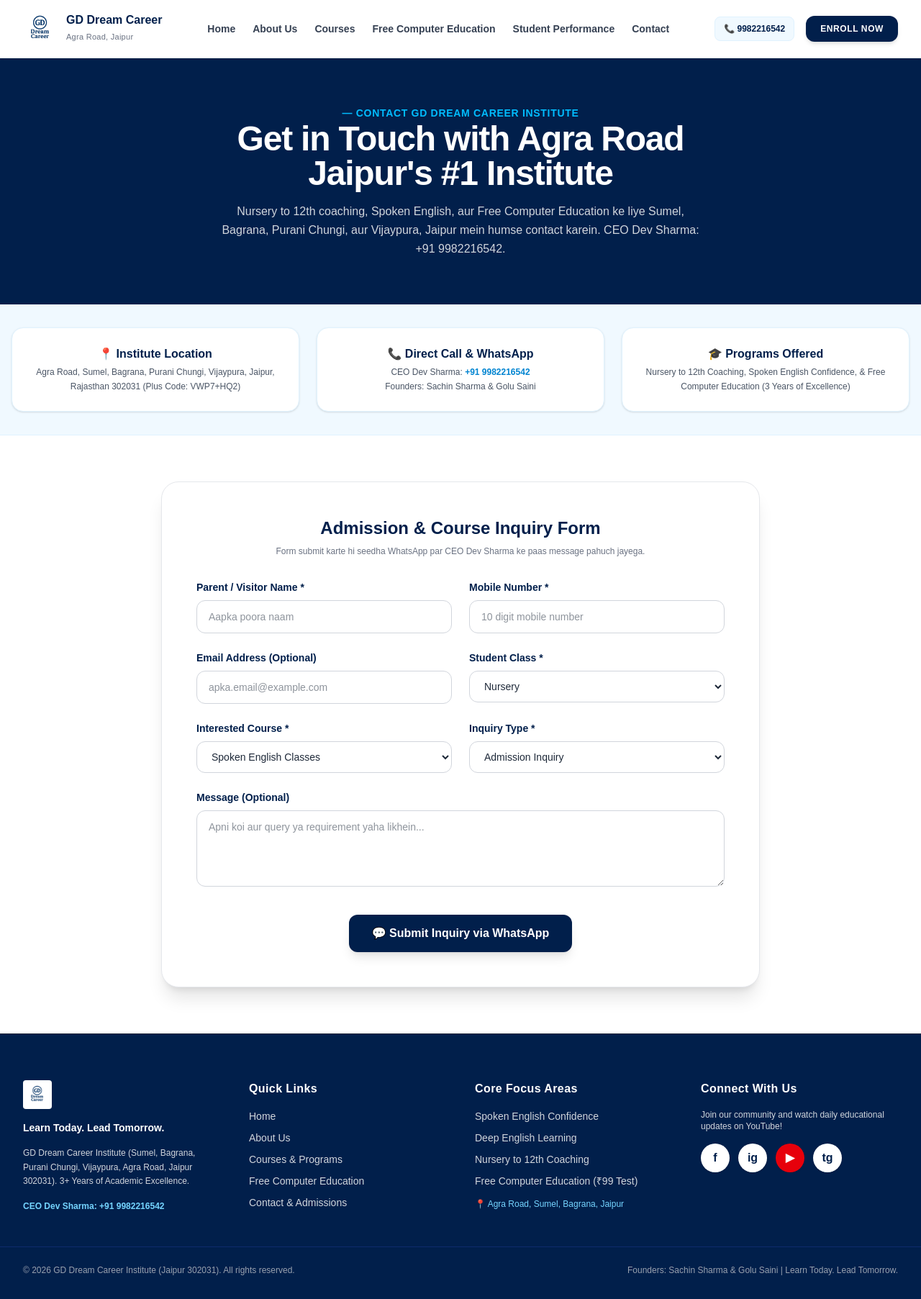
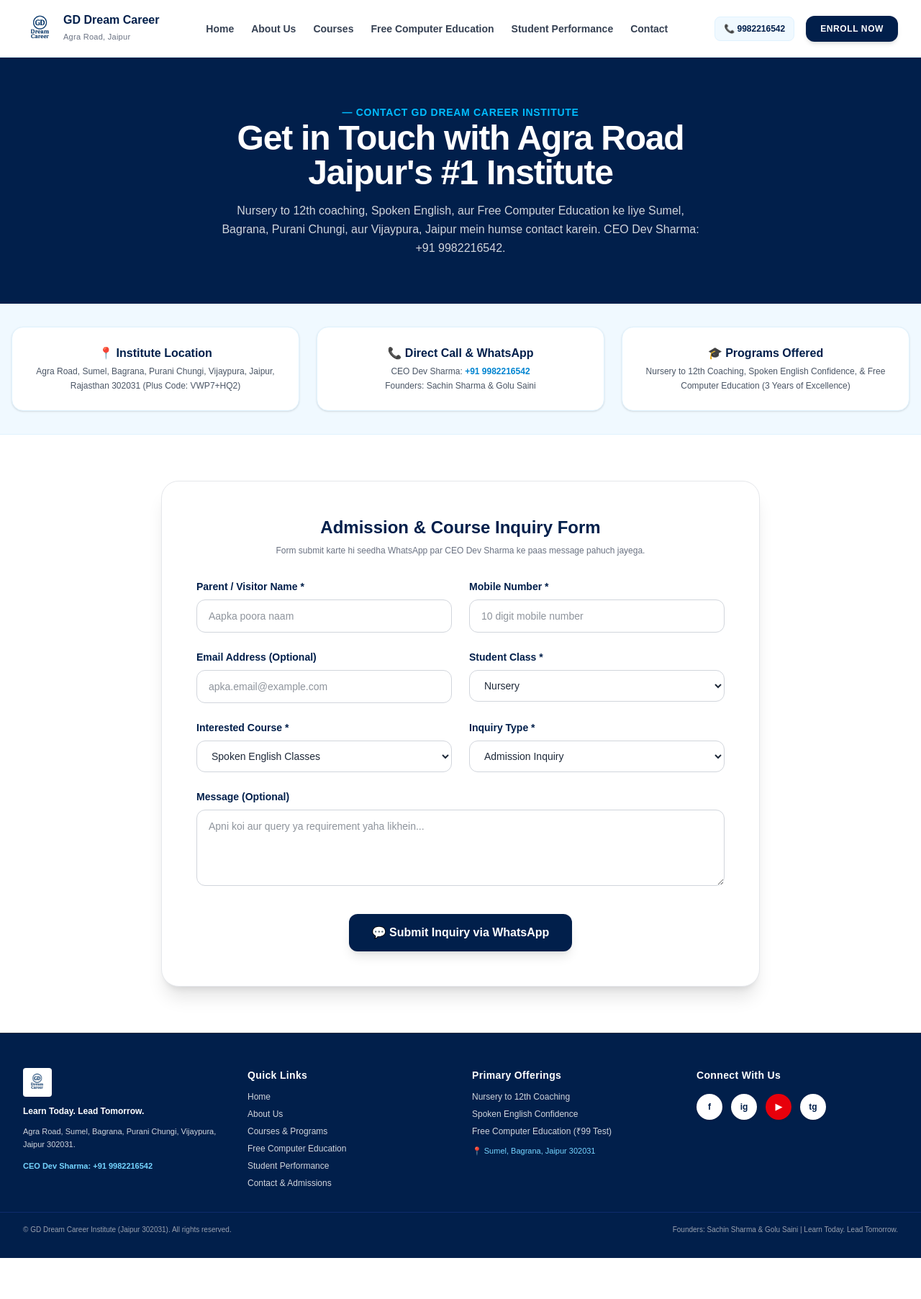
Before and after one commit to dreamcareer4347-rgb/gd-dream-career-frontend, a Next.js app: page /contact in a window 1280 px wide. Shown: the whole page at 72% size. After the commit the page ends 1748 px from the top, so only its background shows below. Built offline with nearby package versions, Linux system fonts and the light colour scheme.

Commit message:
Fixed memory address bug in get_test_copy serializer method

```diff
--- a/src/components/Footer.jsx
+++ b/src/components/Footer.jsx
@@ -4,92 +4,103 @@ import Image from 'next/image';
 
 export default function Footer() {
   return (
-    <footer className="bg-[#011F4B] text-gray-300 pt-16 pb-8 border-t border-slate-800">
-      <div className="max-w-7xl mx-auto px-4 sm:px-6 lg:px-8 grid grid-cols-1 md:grid-cols-2 lg:grid-cols-4 gap-10 mb-12">
+    <>
+      <footer className="bg-[#011F4B] text-gray-300 pt-12 pb-24 sm:pb-8 border-t border-slate-800">
+        <div className="max-w-7xl mx-auto px-4 sm:px-6 lg:px-8 grid grid-cols-1 md:grid-cols-2 lg:grid-cols-4 gap-8 mb-8">
 
-        {/* Column 1: Logo, Tagline & Local Info */}
-        <div className="space-y-4">
+          {/* Column 1: Logo & Tagline */}
+          <div className="space-y-3">
             <div className="flex items-center space-x-2">
               <Image
                 src="/logo.png"
-              alt="GD Dream Career Institute Agra Road Jaipur"
+                alt="GD Dream Career Institute"
                 width={140}
                 height={45}
                 className="h-10 w-auto bg-white p-1 rounded"
               />
             </div>
-          <p className="text-sm font-semibold text-white">
+            <p className="text-xs font-semibold text-white">
               Learn Today. Lead Tomorrow.
             </p>
-          <p className="text-xs text-gray-300 leading-relaxed">
-            GD Dream Career Institute (Sumel, Bagrana, Purani Chungi, Vijaypura, Agra Road, Jaipur 302031). 3+ Years of Academic Excellence.
+            <p className="text-[11px] text-gray-300 leading-relaxed">
+              Agra Road, Sumel, Bagrana, Purani Chungi, Vijaypura, Jaipur 302031.
             </p>
-          <p className="text-xs text-sky-300 font-semibold">
+            <p className="text-[11px] text-sky-300 font-semibold">
               CEO Dev Sharma: <a href="tel:9982216542" className="hover:underline">+91 9982216542</a>
             </p>
           </div>
 
           {/* Column 2: Quick Links */}
           <div>
-          <h3 className="text-white font-bold text-base mb-4 tracking-wide">Quick Links</h3>
-          <ul className="space-y-2.5 text-sm">
+            <h3 className="text-white font-bold text-sm mb-3 tracking-wide">Quick Links</h3>
+            <ul className="space-y-2 text-xs">
               <li><Link href="/" className="hover:text-sky-400 transition">Home</Link></li>
               <li><Link href="/about" className="hover:text-sky-400 transition">About Us</Link></li>
               <li><Link href="/courses" className="hover:text-sky-400 transition">Courses & Programs</Link></li>
               <li><Link href="/computer-education" className="hover:text-sky-400 transition">Free Computer Education</Link></li>
+              <li><Link href="/performance" className="hover:text-sky-400 transition">Student Performance</Link></li>
               <li><Link href="/contact" className="hover:text-sky-400 transition">Contact & Admissions</Link></li>
             </ul>
           </div>
 
-        {/* Column 3: Our Focus & Locations */}
+          {/* Column 3: Core Programs */}
           <div>
-          <h3 className="text-white font-bold text-base mb-4 tracking-wide">Core Focus Areas</h3>
-          <ul className="space-y-2.5 text-sm">
+            <h3 className="text-white font-bold text-sm mb-3 tracking-wide">Primary Offerings</h3>
+            <ul className="space-y-2 text-xs">
+              <li className="hover:text-sky-400 transition">Nursery to 12th Coaching</li>
               <li className="hover:text-sky-400 transition">Spoken English Confidence</li>
-            <li className="hover:text-sky-400 transition">Deep English Learning</li>
-            <li className="hover:text-sky-400 transition">Nursery to 12th Coaching</li>
               <li className="hover:text-sky-400 transition">Free Computer Education (₹99 Test)</li>
-            <li className="text-xs text-sky-300 pt-1">📍 Agra Road, Sumel, Bagrana, Jaipur</li>
+              <li className="text-[11px] text-sky-300 pt-1">📍 Sumel, Bagrana, Jaipur 302031</li>
             </ul>
           </div>
 
-        {/* Column 4: Follow Us (Social Media Icons) */}
+          {/* Column 4: Social Links */}
           <div>
-          <h3 className="text-white font-bold text-base mb-4 tracking-wide">Connect With Us</h3>
-          <p className="text-xs text-gray-300 mb-3">Join our community and watch daily educational updates on YouTube!</p>
+            <h3 className="text-white font-bold text-sm mb-3 tracking-wide">Connect With Us</h3>
             <div className="flex space-x-3 pt-1">
-            {/* Facebook */}
-            <a href="#" className="w-10 h-10 rounded-full bg-white text-[#011F4B] flex items-center justify-center font-bold hover:bg-sky-400 hover:text-white transition shadow" title="Facebook">
-              f
-            </a>
-            {/* Instagram */}
-            <a href="#" className="w-10 h-10 rounded-full bg-white text-[#011F4B] flex items-center justify-center font-bold hover:bg-sky-400 hover:text-white transition shadow" title="Instagram">
-              ig
-            </a>
-            {/* YouTube Channel Button */}
+              <a href="#" className="w-9 h-9 rounded-full bg-white text-[#011F4B] flex items-center justify-center font-bold text-xs hover:bg-sky-400 hover:text-white transition shadow" title="Facebook">f</a>
+              <a href="#" className="w-9 h-9 rounded-full bg-white text-[#011F4B] flex items-center justify-center font-bold text-xs hover:bg-sky-400 hover:text-white transition shadow" title="Instagram">ig</a>
               <a
                 href="https://youtube.com/@dreamcareer04?si=1qc69nMbcn3uAo4-"
                 target="_blank"
                 rel="noopener noreferrer"
-              className="w-10 h-10 rounded-full bg-red-600 text-white flex items-center justify-center font-extrabold hover:bg-red-700 transition shadow"
+                className="w-9 h-9 rounded-full bg-red-600 text-white flex items-center justify-center font-extrabold text-xs hover:bg-red-700 transition shadow"
                 title="YouTube Channel"
               >
                 ▶
               </a>
-            {/* Telegram */}
-            <a href="#" className="w-10 h-10 rounded-full bg-white text-[#011F4B] flex items-center justify-center font-bold hover:bg-sky-400 hover:text-white transition shadow" title="Telegram">
-              tg
-            </a>
+              <a href="#" className="w-9 h-9 rounded-full bg-white text-[#011F4B] flex items-center justify-center font-bold text-xs hover:bg-sky-400 hover:text-white transition shadow" title="Telegram">tg</a>
             </div>
           </div>
 
         </div>
 
-      {/* Bottom Copyright Bar */}
-      <div className="max-w-7xl mx-auto px-4 sm:px-6 lg:px-8 border-t border-blue-900/50 pt-6 flex flex-col sm:flex-row justify-between items-center text-xs text-gray-400 gap-2">
-        <p>© {new Date().getFullYear()} GD Dream Career Institute (Jaipur 302031). All rights reserved.</p>
+        {/* Copyright Bar */}
+        <div className="max-w-7xl mx-auto px-4 sm:px-6 lg:px-8 border-t border-blue-900/50 pt-4 flex flex-col sm:flex-row justify-between items-center text-[10px] text-gray-400 gap-1">
+          <p>© GD Dream Career Institute (Jaipur 302031). All rights reserved.</p>
           <p>Founders: Sachin Sharma & Golu Saini | Learn Today. Lead Tomorrow.</p>
         </div>
       </footer>
+
+      {/* FIXED MOBILE NATIVE BOTTOM APP BAR (Always Fixed at Bottom) */}
+      <div className="lg:hidden fixed bottom-0 left-0 right-0 bg-white/95 backdrop-blur-md border-t border-sky-100 z-50 py-2 px-4 shadow-lg flex items-center justify-around">
+        <Link href="/" className="flex flex-col items-center text-[#011F4B]">
+          <span className="text-base">🏠</span>
+          <span className="text-[10px] font-bold">Home</span>
+        </Link>
+        <Link href="/courses" className="flex flex-col items-center text-gray-600 hover:text-[#011F4B]">
+          <span className="text-base">📚</span>
+          <span className="text-[10px] font-medium">Courses</span>
+        </Link>
+        <Link href="/performance" className="flex flex-col items-center text-sky-600 font-bold">
+          <span className="text-base">📊</span>
+          <span className="text-[10px]">Portal</span>
+        </Link>
+        <a href="tel:9982216542" className="flex flex-col items-center text-emerald-600 font-bold">
+          <span className="text-base">📞</span>
+          <span className="text-[10px]">Call CEO</span>
+        </a>
+      </div>
+    </>
   );
 }
--- a/src/components/Navbar.jsx
+++ b/src/components/Navbar.jsx
@@ -17,17 +17,19 @@ export default function Navbar() {
   ];
 
   return (
-    <nav className="bg-white border-b border-gray-100 sticky top-0 z-50 shadow-sm">
-      <div className="max-w-7xl mx-auto px-4 sm:px-6 lg:px-8">
-        <div className="flex justify-between h-20 items-center">
+    <>
+      {/* Fixed Navbar Top Bar */}
+      <nav className="bg-white border-b border-sky-100 fixed top-0 left-0 right-0 z-50 shadow-sm h-16 sm:h-20 flex items-center">
+        <div className="max-w-7xl mx-auto px-4 sm:px-6 lg:px-8 w-full">
+          <div className="flex justify-between items-center h-full">
 
             {/* Logo Section */}
             <div className="flex-shrink-0 flex items-center">
-            <Link href="/" className="flex items-center space-x-3">
+              <Link href="/" className="flex items-center space-x-2">
                 <img
                   src="/logo.png"
                   alt="GD Dream Career Institute"
-                className="h-12 w-auto object-contain"
+                  className="h-10 sm:h-12 w-auto object-contain"
                 />
                 <div className="hidden sm:block">
                   <span className="text-[#011F4B] font-extrabold text-base block leading-tight">GD Dream Career</span>
@@ -65,11 +67,11 @@ export default function Navbar() {
               </Link>
             </div>
 
-          {/* Mobile menu button */}
+            {/* Mobile Menu Toggle Button */}
             <div className="lg:hidden flex items-center">
               <button
                 onClick={() => setIsOpen(!isOpen)}
-              className="text-[#011F4B] hover:text-sky-600 focus:outline-none p-2 rounded-lg bg-gray-50"
+                className="text-[#011F4B] hover:text-sky-600 focus:outline-none p-2 rounded-lg bg-sky-50"
                 aria-label="Toggle navigation"
               >
                 <svg className="h-6 w-6" fill="none" viewBox="0 0 24 24" stroke="currentColor">
@@ -84,9 +86,9 @@ export default function Navbar() {
           </div>
         </div>
 
-      {/* Mobile Menu */}
+        {/* Mobile Dropdown Menu */}
         {isOpen && (
-        <div className="lg:hidden bg-white border-t border-gray-100 px-4 pt-3 pb-6 space-y-2 shadow-xl">
+          <div className="lg:hidden absolute top-16 left-0 right-0 bg-white border-b border-sky-100 px-4 pt-3 pb-6 space-y-2 shadow-2xl">
             {navLinks.map((link) => (
               <Link
                 key={link.name}
@@ -97,23 +99,20 @@ export default function Navbar() {
                 {link.name}
               </Link>
             ))}
-          <div className="pt-3 mt-2 border-t border-gray-100 flex flex-col gap-2">
+            <div className="pt-3 mt-2 border-t border-sky-100 flex flex-col gap-2">
               <a
                 href="tel:9982216542"
                 className="w-full text-center py-2.5 bg-sky-50 text-[#011F4B] rounded-xl text-xs font-bold border border-sky-100"
               >
                 📞 Call CEO Dev Sharma: 9982216542
               </a>
-            <Link
-              href="/contact"
-              onClick={() => setIsOpen(false)}
-              className="block w-full text-center bg-[#011F4B] hover:bg-black text-white px-6 py-3 rounded-xl font-bold text-xs uppercase tracking-wider shadow-md transition"
-            >
-              Enroll Now / Contact
-            </Link>
             </div>
           </div>
         )}
       </nav>
+
+      {/* Spacer so page content doesn't hide behind fixed navbar */}
+      <div className="h-16 sm:h-20"></div>
+    </>
   );
 }
```
Lines whose indentation alone changed are shown as unchanged.
